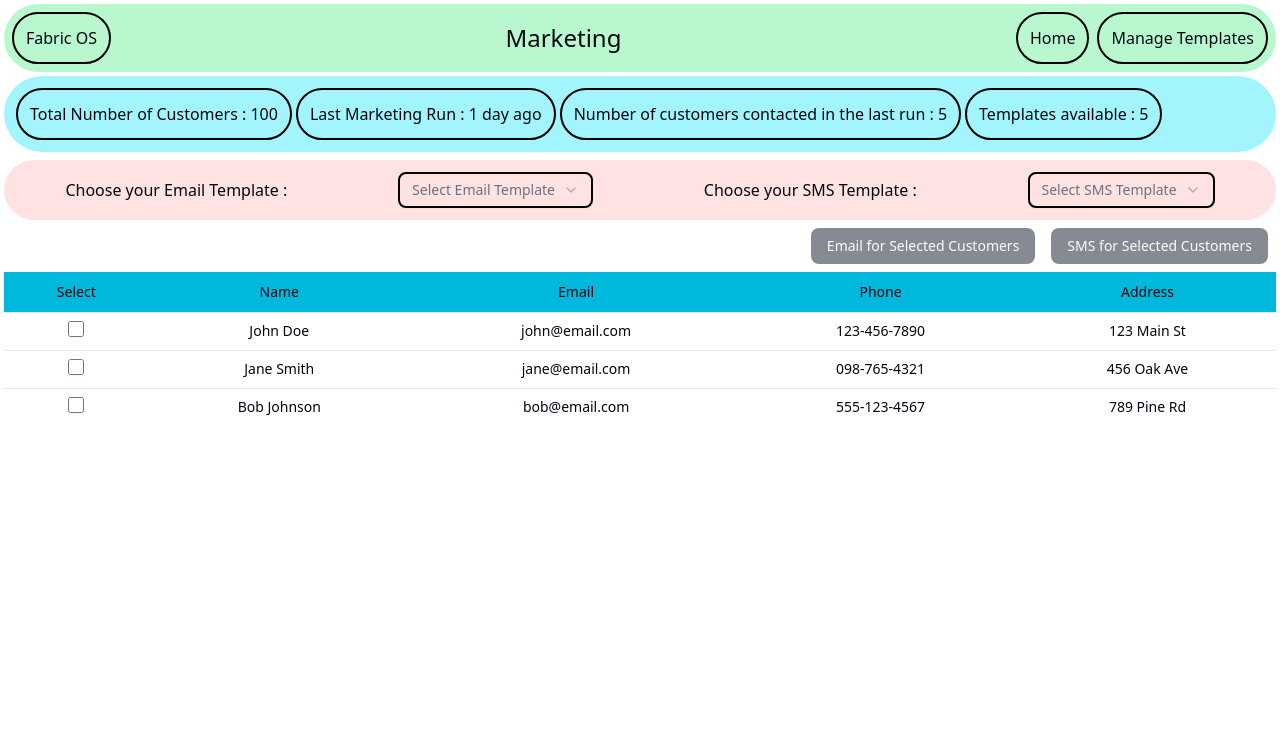
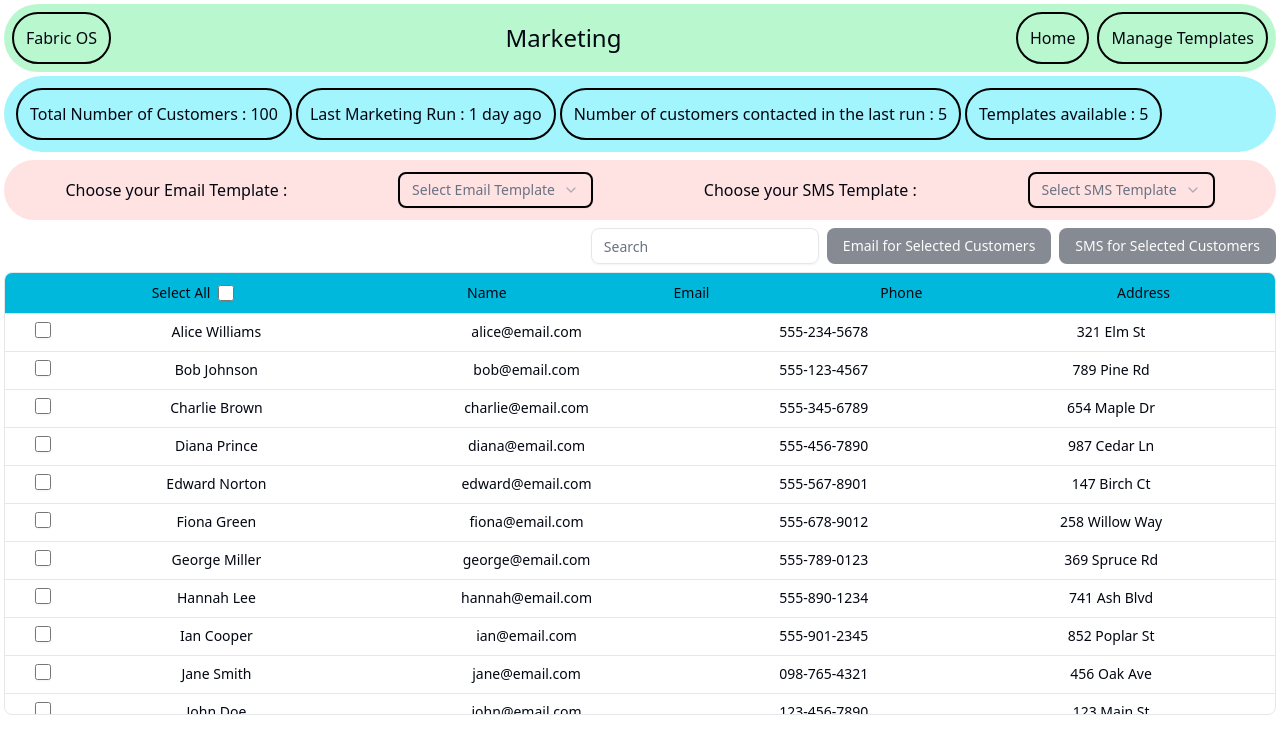
Before and after one commit to sumukhka94/fabric-os, a React (Vite) app in the folder fabric-os/: page /marketing in a window 1280 px wide. Shown: the top 754 px of the page. Built offline with nearby package versions, Linux system fonts and the light colour scheme.

Commit message:
Implemented scroll , default sort , search and select all for the customer list

```diff
--- a/fabric-os/package.json
+++ b/fabric-os/package.json
@@ -12,6 +12,7 @@
   "dependencies": {
     "@radix-ui/react-alert-dialog": "^1.1.15",
     "@radix-ui/react-checkbox": "^1.3.3",
+    "@radix-ui/react-scroll-area": "^1.2.10",
     "@radix-ui/react-select": "^2.2.6",
     "@radix-ui/react-slot": "^1.2.3",
     "@tailwindcss/vite": "^4.1.14",
--- a/fabric-os/src/components/CustomerList.tsx
+++ b/fabric-os/src/components/CustomerList.tsx
@@ -3,6 +3,7 @@ import { Input } from "./ui/input";
 import { Table, TableBody, TableCell, TableHead, TableHeader, TableRow } from "./ui/table";
 import { Button } from "./ui/button";
 import type { Customer, SendToInfo } from "@/types/marketingTypes";
+import { ScrollArea } from "./ui/scroll-area";
 
 
 interface CustomerListProps {
@@ -15,6 +16,14 @@ interface CustomerListProps {
 
 export default function CustomerList({ customers, handleSubmit, enableEmail, enableSMS }: CustomerListProps) {
     const [selectedCustomers, setSelectedCustomers] = useState<number[]>([]);
+    const [searchTerm, setSearchTerm] = useState<string>("");
+
+    const filteredCustomers = customers.sort((a,b) => a.name.localeCompare(b.name)).filter((customer) =>
+        customer.name.toLowerCase().includes(searchTerm.toLowerCase()) ||
+        customer.email.toLowerCase().includes(searchTerm.toLowerCase()) ||
+        customer.phone.toLowerCase().includes(searchTerm.toLowerCase()) ||
+        customer.address.toLowerCase().includes(searchTerm.toLowerCase())
+    );
 
     const handleCheckboxChange = (customerId: number, event: React.ChangeEvent<HTMLInputElement>) => {
         if (event.target.checked) {
@@ -24,17 +33,26 @@ export default function CustomerList({ customers, handleSubmit, enableEmail, ena
         }
     };
 
+    const handleSelectAll = (event: React.ChangeEvent<HTMLInputElement>) => {
+        setSelectedCustomers(event.target.checked ? filteredCustomers.map((customer) => customer.id) : []);
+    }
+
     return (
         <div className="flex flex-col">
-            <div className="flex self-end">
-                <Button type="submit" className="my-2 mx-2 cursor-pointer" onClick={() => {handleSubmit({selectedCustomers, channel: "Email"})}} disabled={!enableEmail || selectedCustomers.length === 0}> Email for Selected Customers </Button>
-                <Button type="submit" className="my-2 mx-2 cursor-pointer" onClick={() => {handleSubmit({selectedCustomers, channel: "SMS"})}} disabled={!enableSMS || selectedCustomers.length === 0}> SMS for Selected Customers </Button>
+            <div className="flex self-end gap-2 my-2">
+                <Input type="text" placeholder="Search" value={searchTerm} onChange={(e) => setSearchTerm(e.target.value)} />
+                <Button type="submit" className="cursor-pointer" onClick={() => {handleSubmit({selectedCustomers, channel: "Email"})}} disabled={!enableEmail || selectedCustomers.length === 0}> Email for Selected Customers </Button>
+                <Button type="submit" className="cursor-pointer" onClick={() => {handleSubmit({selectedCustomers, channel: "SMS"})}} disabled={!enableSMS || selectedCustomers.length === 0}> SMS for Selected Customers </Button>
             </div>
-            <Table >
+            <div className="border rounded-md overflow-hidden">
+                <Table>
                     <TableHeader className="bg-cyan-500">
                         <TableRow>
                             <TableHead className="text-center">
-                        Select
+                                <div className="flex items-center justify-center gap-2">
+                                    <span>Select All</span>
+                                    <Input type="checkbox" checked={selectedCustomers.length === filteredCustomers.length && filteredCustomers.length > 0} onChange={handleSelectAll} className="w-4 h-4" />
+                                </div>
                             </TableHead>
                             <TableHead className="text-center">
                                 Name
@@ -50,8 +68,11 @@ export default function CustomerList({ customers, handleSubmit, enableEmail, ena
                             </TableHead>
                         </TableRow>
                     </TableHeader>
+                </Table>
+                <ScrollArea className="h-100">
+                    <Table>
                         <TableBody>
-                {customers?.map((customer) => (
+                            {filteredCustomers?.map((customer) => (
                                 <TableRow key={customer.id}>
                                     <TableCell className="text-center">
                                         <Input
@@ -69,7 +90,8 @@ export default function CustomerList({ customers, handleSubmit, enableEmail, ena
                             ))}
                         </TableBody>
                     </Table>
-
+                </ScrollArea>
+            </div>
         </div>
     )
 }
--- a/fabric-os/src/components/Marketing.tsx
+++ b/fabric-os/src/components/Marketing.tsx
@@ -30,7 +30,27 @@ export default function Marketing() {
     const dummyCustomers: Customer[] = [
         { id: 1, name: "John Doe", email: "john@email.com", phone: "123-456-7890", address: "123 Main St" },
         { id: 2, name: "Jane Smith", email: "jane@email.com", phone: "098-765-4321", address: "456 Oak Ave" },
-        { id: 3, name: "Bob Johnson", email: "bob@email.com", phone: "555-123-4567", address: "789 Pine Rd" }
+        { id: 3, name: "Bob Johnson", email: "bob@email.com", phone: "555-123-4567", address: "789 Pine Rd" },
+        { id: 4, name: "Alice Williams", email: "alice@email.com", phone: "555-234-5678", address: "321 Elm St" },
+        { id: 5, name: "Charlie Brown", email: "charlie@email.com", phone: "555-345-6789", address: "654 Maple Dr" },
+        { id: 6, name: "Diana Prince", email: "diana@email.com", phone: "555-456-7890", address: "987 Cedar Ln" },
+        { id: 7, name: "Edward Norton", email: "edward@email.com", phone: "555-567-8901", address: "147 Birch Ct" },
+        { id: 8, name: "Fiona Green", email: "fiona@email.com", phone: "555-678-9012", address: "258 Willow Way" },
+        { id: 9, name: "George Miller", email: "george@email.com", phone: "555-789-0123", address: "369 Spruce Rd" },
+        { id: 10, name: "Hannah Lee", email: "hannah@email.com", phone: "555-890-1234", address: "741 Ash Blvd" },
+        { id: 11, name: "Ian Cooper", email: "ian@email.com", phone: "555-901-2345", address: "852 Poplar St" },
+        { id: 12, name: "Julia Roberts", email: "julia@email.com", phone: "555-012-3456", address: "963 Hickory Ave" },
+        { id: 13, name: "Kevin Hart", email: "kevin@email.com", phone: "555-123-4560", address: "159 Walnut Dr" },
+        { id: 14, name: "Laura Palmer", email: "laura@email.com", phone: "555-234-5601", address: "357 Cherry Ln" },
+        { id: 15, name: "Michael Scott", email: "michael@email.com", phone: "555-345-6012", address: "486 Beech Ct" },
+        { id: 16, name: "Nancy Drew", email: "nancy@email.com", phone: "555-456-0123", address: "792 Sycamore Way" },
+        { id: 17, name: "Oscar Martinez", email: "oscar@email.com", phone: "555-567-1234", address: "135 Magnolia Rd" },
+        { id: 18, name: "Pam Beesly", email: "pam@email.com", phone: "555-678-2345", address: "246 Dogwood Blvd" },
+        { id: 19, name: "Quincy Adams", email: "quincy@email.com", phone: "555-789-3456", address: "579 Redwood St" },
+        { id: 20, name: "Rachel Green", email: "rachel@email.com", phone: "555-890-4567", address: "681 Cypress Ave" },
+        { id: 21, name: "Steve Rogers", email: "steve@email.com", phone: "555-901-5678", address: "802 Fir Dr" },
+        { id: 22, name: "Tina Fey", email: "tina@email.com", phone: "555-012-6789", address: "913 Juniper Ln" },
+        { id: 23, name: "Uma Thurman", email: "uma@email.com", phone: "555-123-7890", address: "024 Sequoia Ct" }
     ];
 
     const handleSubmit = (sendTo : SendToInfo ) => {
--- /dev/null
+++ b/fabric-os/src/components/ui/scroll-area.tsx
@@ -0,0 +1,56 @@
+import * as React from "react"
+import * as ScrollAreaPrimitive from "@radix-ui/react-scroll-area"
+
+import { cn } from "@/lib/utils"
+
+function ScrollArea({
+  className,
+  children,
+  ...props
+}: React.ComponentProps<typeof ScrollAreaPrimitive.Root>) {
+  return (
+    <ScrollAreaPrimitive.Root
+      data-slot="scroll-area"
+      className={cn("relative", className)}
+      {...props}
+    >
+      <ScrollAreaPrimitive.Viewport
+        data-slot="scroll-area-viewport"
+        className="focus-visible:ring-ring/50 size-full rounded-[inherit] transition-[color,box-shadow] outline-none focus-visible:ring-[3px] focus-visible:outline-1"
+      >
+        {children}
+      </ScrollAreaPrimitive.Viewport>
+      <ScrollBar />
+      <ScrollAreaPrimitive.Corner />
+    </ScrollAreaPrimitive.Root>
+  )
+}
+
+function ScrollBar({
+  className,
+  orientation = "vertical",
+  ...props
+}: React.ComponentProps<typeof ScrollAreaPrimitive.ScrollAreaScrollbar>) {
+  return (
+    <ScrollAreaPrimitive.ScrollAreaScrollbar
+      data-slot="scroll-area-scrollbar"
+      orientation={orientation}
+      className={cn(
+        "flex touch-none p-px transition-colors select-none",
+        orientation === "vertical" &&
+          "h-full w-2.5 border-l border-l-transparent",
+        orientation === "horizontal" &&
+          "h-2.5 flex-col border-t border-t-transparent",
+        className
+      )}
+      {...props}
+    >
+      <ScrollAreaPrimitive.ScrollAreaThumb
+        data-slot="scroll-area-thumb"
+        className="bg-border relative flex-1 rounded-full"
+      />
+    </ScrollAreaPrimitive.ScrollAreaScrollbar>
+  )
+}
+
+export { ScrollArea, ScrollBar }
```
Also changed, not shown: 1 other file (tests, documents, lock files or other folders). Lines whose indentation alone changed are shown as unchanged.
